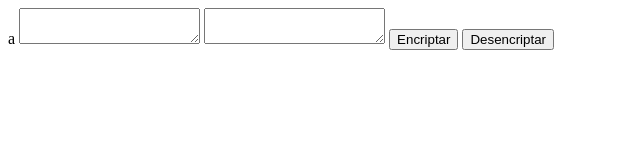
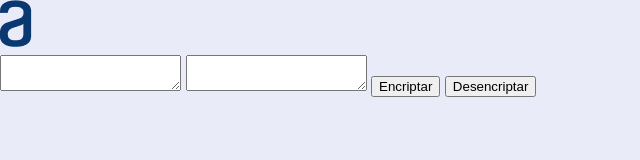
Before and after one commit to Amadiz/challenge-1, a plain HTML site: page index.html in a window 1280 px wide. Shown: the whole page, without its empty margins (0-640 px from the left). Drawn offline with Linux system fonts and the light colour scheme.

Commit message:
logo fuentes y colores base

```diff
--- /dev/null
+++ b/estilos.css
@@ -0,0 +1,6 @@
+body {
+    font-family: 'Inter', sans-serif;
+    margin: 0 auto;
+    background-color: #E9ECF8;
+    color: #0A3871;
+}
--- a/index.html
+++ b/index.html
@@ -5,6 +5,11 @@
     <meta http-equiv="X-UA-Compatible" content="IE=edge">
     <meta name="viewport" content="width=device-width, initial-scale=1.0">
     <title>Desafio 1</title>
+    <link rel="stylesheet" type="text/css" href="estilos.css">
+    <link rel="preconnect" href="https://fonts.googleapis.com">
+    <link rel="preconnect" href="https://fonts.gstatic.com" crossorigin>
+    <link href="https://fonts.googleapis.com/css2?family=Inter&display=swap" rel="stylesheet">
+    <link rel="stylesheet" href="https://cdnjs.cloudflare.com/ajax/libs/font-awesome/4.7.0/css/font-awesome.min.css">
     <script language="javascript">
     function encriptar(){
         // alert("encriptar");
@@ -63,7 +68,7 @@
     </script>
 </head>
 <body>
-    a
+    <div class="logo"><img src="logo.png" alt="Logo"></div>
     <textarea id="caja1"></textarea>
     <textarea id="caja2" readonly></textarea>
     <button onclick="encriptar()">Encriptar</button>
```
Also changed, not shown: logo.png (added), munieco.png (added).
